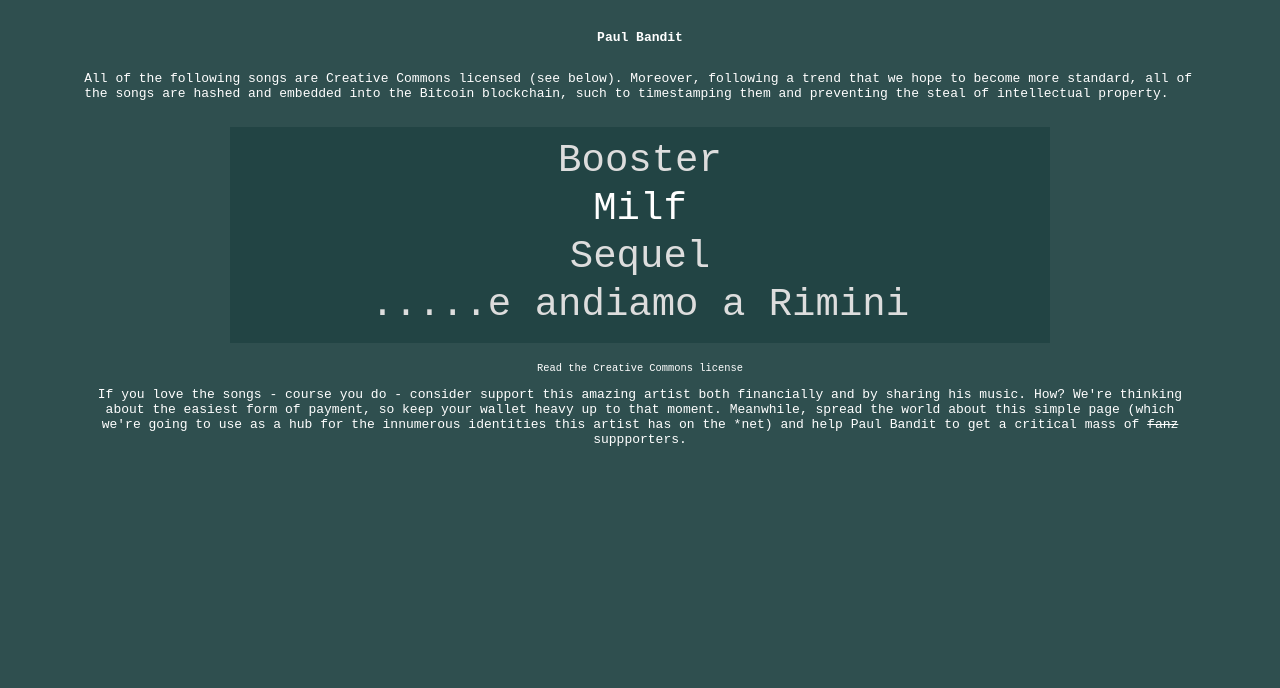
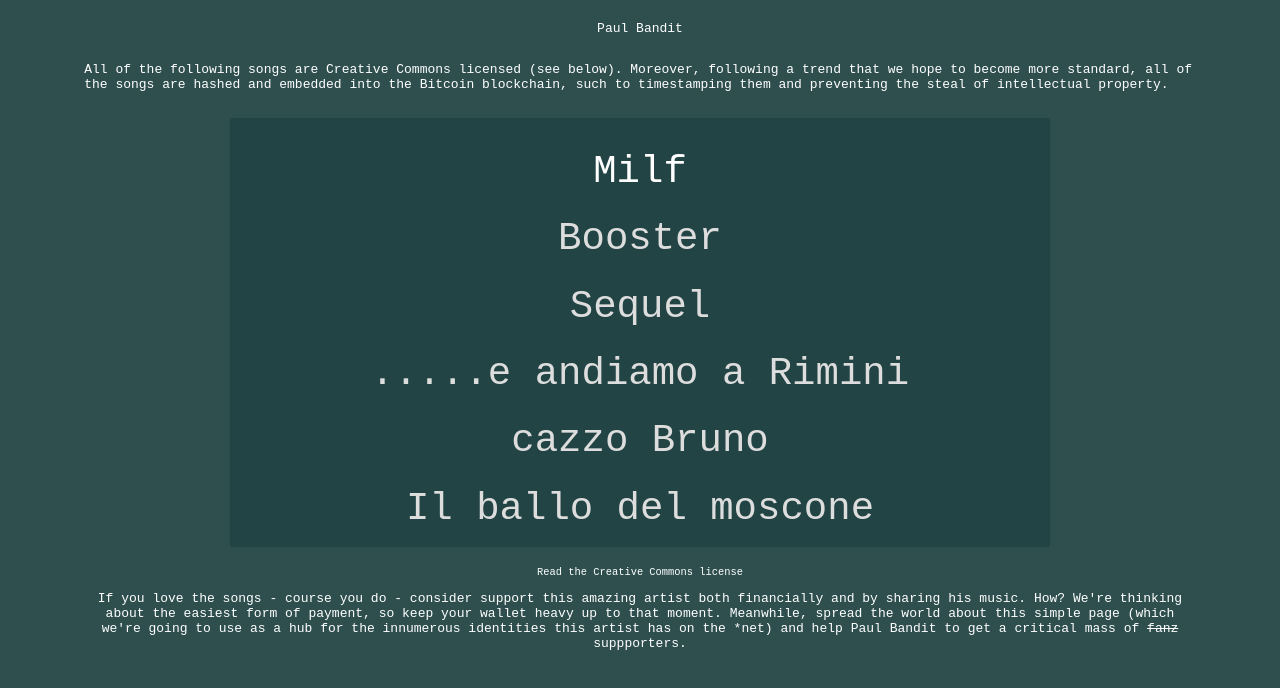
Before and after one commit to giuscri/paulband.it, a plain HTML site: page index.html in a window 1280 px wide. Both pictures are taken after a click on the element "Milf". Drawn offline with Linux system fonts and the light colour scheme.

Commit message:
A bit of refactoring

```diff
--- a/index.html
+++ b/index.html
@@ -16,18 +16,18 @@
     width: 90%;
     padding: 1em;
   }
-  div.frontpage > h1 {
+  div.frontpage div.title {
     margin-left: auto;
     margin-right: auto;
     width: 70%;
     text-align: center;
     font-size: 1em;
+    font-style: bold;
   }
-  div.frontpage p.licensenote {
+  div.frontpage div.licensenote {
     padding: 1em;
   }
-  /*div.songswrapper {*/
-  div.centralwrapper {
+  div.frontpage div.songsbox {
     margin-left: auto;
     margin-right: auto;
     width: 70%;
@@ -37,91 +37,94 @@
     background: #244;
   }
   @media screen and (max-width: 300px) {
-    div.centralwrapper {
+    div.frontpage div.songsbox {
       font-size: 1em;
     }
   }
-  div.song {
+  div.frontpage div.songsbox div.song {
     text-align: center;
+    margin-top: 0.5em;
   }
-  div.song a {
+  div.frontpage div.songsbox div.song a {
     text-decoration: none;
     color: #DDD;
   }
-  div.song[playing="true"] a {
+  div.frontpage div.songsbox div.song[isplaying="true"] span {
     font-style: bold;
     color: #FFF;
   }
-  div.song > div.progressbar {
+  div.frontpage div.songsbox div.song div.progressbar {
     height: 0.1em;
     width: 0%;
     background: #FFF;
   }
-  div.footer {
+  div.frontpage div.footer {
     text-align: center;
     margin: 1.5em;
   }
-  div.footer span.bitcoinaddress {
-    display: block;
+  div.frontpage div.footer div.referencetolicensetext {
+    font-size: 0.8em;
   }
-  @media screen and (max-width: 400px) {
-    div.footer span.bitcoinaddress {
-      font-size: 0.5em;
-    }
-  }
-  div.footer a {
+  div.frontpage div.footer div.referencetolicensetext a {
     text-decoration: none;
     color: #FFF;
-  }
-  div.footer div.licenseinfo {
-    font-size: 0.8em;
   }
   </style>
 </head>
 <body>
   <div class="frontpage">
-    <h1>Paul Bandit</h1>
-    <p class="licensenote">
+    <div class="title">
+      <span>Paul Bandit</span>
+    </div>
+    <div class="licensenote">
+      <p>
         All of the following songs are Creative Commons licensed (see below).
         Moreover, following a trend that we hope to become more standard,
         all of the songs are hashed and embedded into the Bitcoin
         blockchain, such to timestamping them and preventing the
         steal of intellectual property.
       </p>
-    <div class="centralwrapper">
-      <div class="songswrapper">
-        <div class="song" playing="false">
-          <a href="#/booster.mp3">Booster</a>
+    </div>
+    <div class="songsbox">
+      <div class="song" isplaying="false">
+        <a href="#/milf.mp3">
+          <span>Milf</span>
+        </a>
         <div class="progressbar"></div>
       </div>
-        <div class="song" playing="false">
-          <a href="#/milf.mp3">Milf</a>
+      <div class="song" isplaying="false">
+        <a href="#/booster.mp3">
+          <span>Booster</span>
+        </a>
         <div class="progressbar"></div>
       </div>
-        <div class="song" playing="false">
-          <a href="#/sequel.mp3">Sequel</a>
+      <div class="song" isplaying="false">
+        <a href="#/sequel.mp3">
+          <span>Sequel</span>
+        </a>
         <div class="progressbar"></div>
       </div>
-        <div class="song" playing="false">
-          <a href="#/eandiamoarimini.mp3">.....e andiamo a Rimini</a>
+      <div class="song" isplaying="false">
+        <a href="#/eandiamoarimini.mp3">
+          <span>.....e andiamo a Rimini</span>
+        </a>
+        <div class="progressbar"></div>
+      </div>
+      <div class="song" isplaying="false">
+        <a href="#/cazzobruno.mp3">
+          <span>cazzo Bruno</span>
+        </a>
+        <div class="progressbar"></div>
+      </div>
+      <div class="song" isplaying="false">
+        <a href="#/ilballodelmoscone.mp3">
+          <span>Il ballo del moscone</span>
+        </a>
         <div class="progressbar"></div>
       </div>
     </div>
-      <div class="playerwrapper">
-        <audio src="">Update your browser, bro'.</audio>
-      </div>
-    </div>
     <div class="footer">
-      <!--
-      <div class="bitcoininfo">
-        <p>
-          Donate bitcoins to
-          <span class="bitcoinaddress"><strong>1LmYKskwDZudJS79L3p92s2An5dCddANgp</strong></span>
-          and help Paul Bandit to get freaking rich.
-        </p>
-      </div>
-      -->
-      <div class="licenseinfo">
+      <div class="referencetolicensetext">
         <a href="http://creativecommons.org/licenses/by-nc/4.0/legalcode">
           <span>Read the Creative Commons license</span>
         </a>
@@ -137,38 +140,55 @@
       </div>
     </div>
   </div>
+  <audio src="">Update your browser, bro'.</audio>
   <script type="text/javascript">
   window.onload = function () {
       "use strict";
-      var songs = document.querySelectorAll("div.song");
-      for (var i = 0; i < songs.length; i++) {
-          var song = songs[i];
-          song.addEventListener("click", function (e) {
-              var player = document.querySelector("div.playerwrapper audio");
-              if (this.getAttribute("playing") == "true") {
+      var songsbox = document.querySelector("div.songsbox");
+      [].slice.call(songsbox.children).forEach(function (songbox) {
+          songbox.addEventListener("click", function (e) {
+              var player = document.querySelector("audio");
+              // Double clicking a song stops it permanently.
+              if (songbox.getAttribute("isplaying") == "true") {
                   player.pause();
                   player.src = "";
-                  var progressbar = this.children[1].style.width = "0%";
-                  this.setAttribute("playing", "false");
+                  var progressbar = songbox.children[1];
+                  progressbar.style.width = "0%";
+                  songbox.setAttribute("isplaying", "false");
               }
-              else {
-                  var songplaying = document.querySelector("div.song[playing='true']");
-                  if (songplaying) {
-                      songplaying.children[1].style.width = "0%";
-                      songplaying.setAttribute("playing", false);
-                  }
-                  this.name = decodeURI(this.children[0].hash.slice(2));
-                  var player = document.querySelector("div.playerwrapper audio");
-                  player.src = "static/" + this.name;
-                  player.play();
-                  this.setAttribute("playing", "true");
+              // Else, clicking a song starts it.
+              else if (songbox.getAttribute("isplaying") == "false") {
+                  // Search, if any, the song which is playing.
+                  [].slice.call(songsbox.children).forEach(function (sb) {
+                      if (sb.getAttribute("isplaying") == "true") {
+                          // then stop it and reset the progress bar.
+                          var progressbar = sb.children[1];
+                          progressbar.style.width = "0%";
+                          sb.setAttribute("isplaying", "false");
+                          player.pause();
                       }
                   });
+                  // Hence!, fill the player with the bran new song.
+                  var songname = songbox.children[0].hash.slice(2);
+                  player.src = "static/" + songname;
+                  player.play();
+                  songbox.setAttribute("isplaying", "true");
               }
+          });
+      });
+      // Every second, check for the progress of the song
+      // which is playing and update the relative graphic
+      // of the progress bar.
       setInterval(function () {
-          var player = document.querySelector("div.playerwrapper audio");
+          var player = document.querySelector("audio");
           var progress = player.currentTime / player.duration * 100;
-          var songplaying = document.querySelector("div.song[playing='true']");
+          var songplaying = null;
+          var songsbox = document.querySelector("div.songsbox");
+          [].slice.call(songsbox.children).forEach(function (sb) {
+              if (sb.getAttribute("isplaying") == "true") {
+                  songplaying = sb;
+              }
+          });
           if (songplaying) {
               var progressbar = songplaying.children[1];
               if (player.ended) {
@@ -190,5 +210,10 @@
       git@github.com:giuscri/paulband.it.git
 
   Thank you brother. :)
+
+  Soundtrack used to hack on this simple project:
+
+    + http://youtu.be/Qt97R7rISus
+
 -->
 </html>
```
Also changed, not shown: 3 other files. Lines whose indentation alone changed are shown as unchanged.
